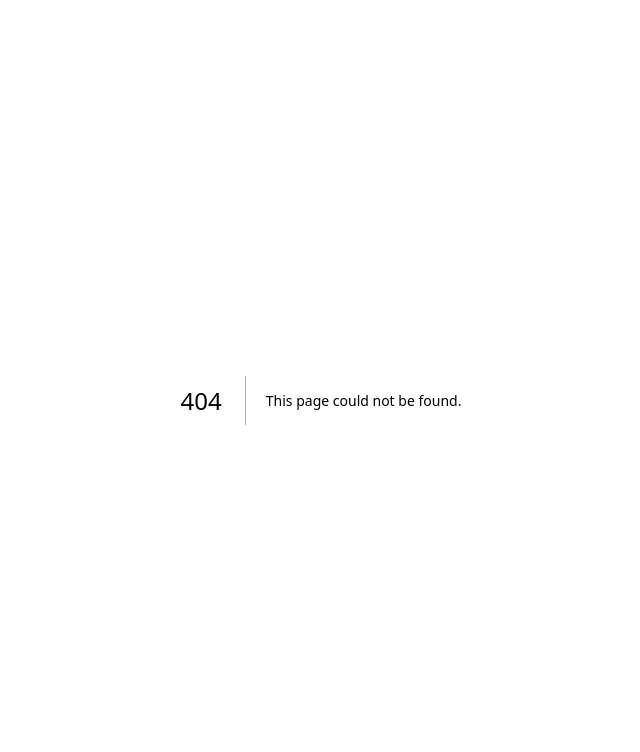
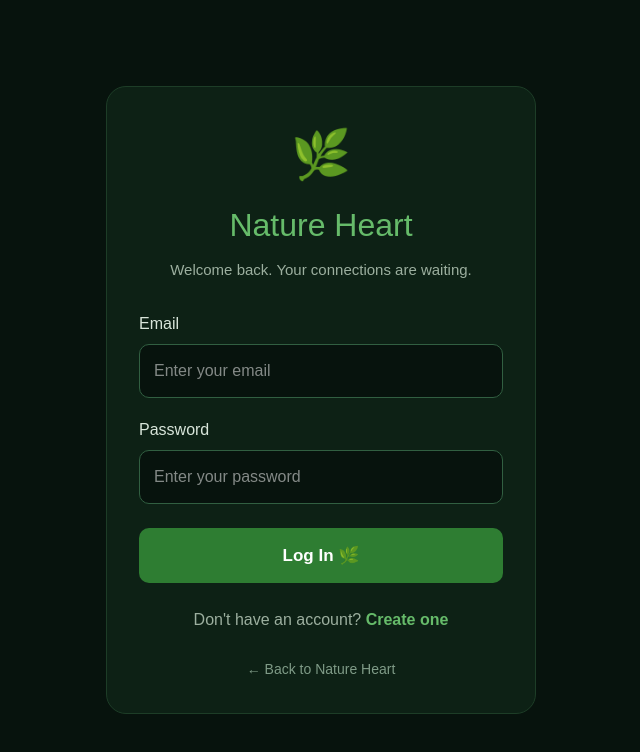
Before and after one commit to naturemanp/Nature-Heart-, a Next.js app: page /login in a window 1280 px wide. Before the commit this address had no page. Shown: the top 752 px of the page, without its empty margins (319-959 px from the left). Built offline with nearby package versions, Linux system fonts and the light colour scheme.

Commit message:
Add login page with email and password fields

```diff
--- /dev/null
+++ b/src/app/login/page.tsx
@@ -0,0 +1,182 @@
+"use client";
+
+import { useState } from "react";
+
+export default function LoginPage() {
+  const [email, setEmail] = useState("");
+  const [password, setPassword] = useState("");
+
+  function handleLogin(e: React.FormEvent) {
+    e.preventDefault();
+
+    alert("Login system coming soon 🌿");
+  }
+
+  return (
+    <main
+      style={{
+        minHeight: "100vh",
+        background: "#07130d",
+        color: "white",
+        fontFamily: "Arial, sans-serif",
+        display: "flex",
+        justifyContent: "center",
+        alignItems: "center",
+        padding: "24px",
+      }}
+    >
+      <div
+        style={{
+          width: "100%",
+          maxWidth: "430px",
+          background: "#0d2115",
+          border: "1px solid #1d3d27",
+          borderRadius: "20px",
+          padding: "32px",
+          boxSizing: "border-box",
+        }}
+      >
+        <div style={{ textAlign: "center", marginBottom: "30px" }}>
+          <div style={{ fontSize: "48px", marginBottom: "10px" }}>
+            🌿
+          </div>
+
+          <h1
+            style={{
+              fontSize: "32px",
+              margin: "0 0 10px",
+              color: "#66bb6a",
+            }}
+          >
+            Nature Heart
+          </h1>
+
+          <p
+            style={{
+              color: "#9caf9f",
+              margin: 0,
+              fontSize: "15px",
+            }}
+          >
+            Welcome back. Your connections are waiting.
+          </p>
+        </div>
+
+        <form onSubmit={handleLogin}>
+          <label
+            style={{
+              display: "block",
+              marginBottom: "8px",
+              color: "#d8e5da",
+            }}
+          >
+            Email
+          </label>
+
+          <input
+            type="email"
+            placeholder="Enter your email"
+            value={email}
+            onChange={(e) => setEmail(e.target.value)}
+            required
+            style={{
+              width: "100%",
+              boxSizing: "border-box",
+              padding: "14px",
+              marginBottom: "20px",
+              borderRadius: "10px",
+              border: "1px solid #315f41",
+              background: "#07130d",
+              color: "white",
+              fontSize: "16px",
+            }}
+          />
+
+          <label
+            style={{
+              display: "block",
+              marginBottom: "8px",
+              color: "#d8e5da",
+            }}
+          >
+            Password
+          </label>
+
+          <input
+            type="password"
+            placeholder="Enter your password"
+            value={password}
+            onChange={(e) => setPassword(e.target.value)}
+            required
+            style={{
+              width: "100%",
+              boxSizing: "border-box",
+              padding: "14px",
+              marginBottom: "24px",
+              borderRadius: "10px",
+              border: "1px solid #315f41",
+              background: "#07130d",
+              color: "white",
+              fontSize: "16px",
+            }}
+          />
+
+          <button
+            type="submit"
+            style={{
+              width: "100%",
+              padding: "15px",
+              border: "none",
+              borderRadius: "10px",
+              background: "#2e7d32",
+              color: "white",
+              fontSize: "17px",
+              fontWeight: "bold",
+              cursor: "pointer",
+            }}
+          >
+            Log In 🌿
+          </button>
+        </form>
+
+        <p
+          style={{
+            textAlign: "center",
+            color: "#9caf9f",
+            marginTop: "25px",
+          }}
+        >
+          Don't have an account?{" "}
+          <a
+            href="/signup"
+            style={{
+              color: "#66bb6a",
+              textDecoration: "none",
+              fontWeight: "bold",
+            }}
+          >
+            Create one
+          </a>
+        </p>
+
+        <div
+          style={{
+            textAlign: "center",
+            marginTop: "25px",
+          }}
+        >
+          <a
+            href="/"
+            style={{
+              color: "#7f9b87",
+              textDecoration: "none",
+              fontSize: "14px",
+            }}
+          >
+            ← Back to Nature Heart
+          </a>
+        </div>
+      </div>
+    </main>
+  );
+          }
```
